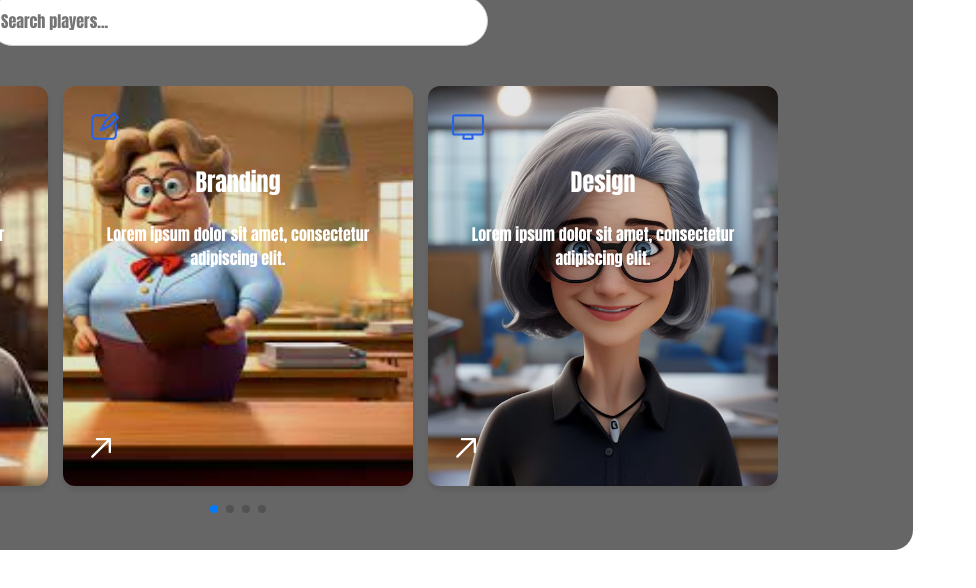
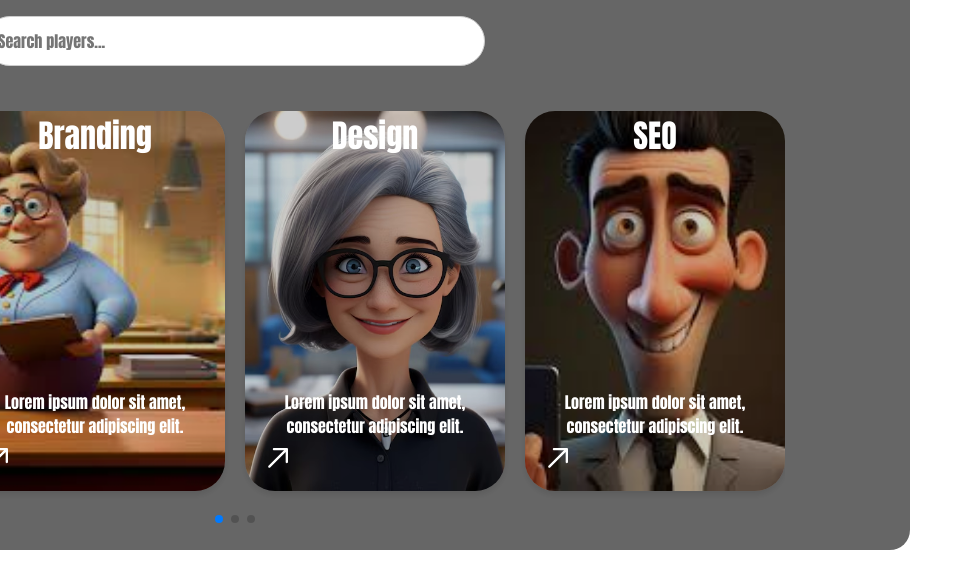
Before and after one commit to aryan123jung/TeamSphere, a React (Vite) app in the folder frontend/: page /players in a window 1280 px wide. Shown: the top 588 px of the page, without its empty margins (0-976 px from the left). Built offline with nearby package versions, Linux system fonts and the light colour scheme.

Commit message:
players page updated

```diff
--- a/frontend/src/App.jsx
+++ b/frontend/src/App.jsx
@@ -6,21 +6,19 @@ import Signup from "./components/SignUp/Signup";
 import Login from "./components/Login/Login";
 import Addplayer from "./components/AddPlayer/Addplayer";
 import Players from "./components/PlayersPage/Players";
-import ActiveSlider from "./components/Slider/ActiveSlider";
 
 function App() {
   return (
     <Router>
       <Routes>
-        <Route path="/" element={<Home />} /> {/* Home page */}
-        {/* Uncomment when needed */}
+        <Route path="/" element={<Home />} />
         <Route path="/login" element={<Login />} />
         <Route path="/signup" element={<Signup />} />
         <Route path="/players" element={<Players />} />
         <Route path="/addPlayer" element={<Addplayer />} />
       </Routes>
     </Router>
-    // <ActiveSlider/>
+
   );
 }
 
--- a/frontend/src/components/PlayersPage/Players.jsx
+++ b/frontend/src/components/PlayersPage/Players.jsx
@@ -1,104 +1,132 @@
-// import React, { useEffect, useState } from "react";
+// import React from "react";
 // import { ImCross } from "react-icons/im";
+// import "swiper/css";
+// import "swiper/css/navigation";
+// import "swiper/css/pagination";
+// import { Swiper, SwiperSlide } from "swiper/react";
+// import { FreeMode, Pagination } from "swiper/modules";
+// import { RxArrowTopRight } from "react-icons/rx";
+// import { ServiceData } from "../PlayersPage/index.js";
+// import "./players.css"; // Separate CSS for Players Page
 
-// import { Chart } from "chart.js";
-// import "./players.css"; // Separate CSS for Players Page
-// import ActiveSlider from "../Slider/ActiveSlider";
+// const Players = ({ closePlayers }) => {
+//   return (
+//     <div className="players-page">
+//       <div className="player-cards">
+//         {/* Close Button */}
+//         <button className="close-btnPlayers" onClick={closePlayers}>
+//           <ImCross />
+//         </button>
 
+//         {/* Title */}
+//         <h1 className="player">Players</h1>
 
-//   const Players = ({ closePlayers }) => { // Accept the prop
-//     return (
-//       <>
-//       <ActiveSlider/>
-//       <div className="players-page">
-//         <div className="player-cards">
-//           <button className="close-btnPlayers" onClick={closePlayers}> {/* Use the prop */}
-//             <ImCross />
-//           </button>
+//         {/* Search Bar */}
+//         <input type="text" className="search-bar" placeholder="Search players..." />
 
-//           <h1 className="player">Players</h1>
-//           <input type="text" className="search-bar" placeholder="Search players..." />
+//         {/* Swiper Slider */}
+//           <Swiper
+//             spaceBetween={15} // ✅ Fixed spacing issue
+//             breakpoints={{
+//               340: { slidesPerView: 2, spaceBetween: 10 },
+//             700: { slidesPerView: 3, spaceBetween: 15 },
+//             1024: { slidesPerView: 4, spaceBetween: 20 }, // ✅ Ensures proper horizontal layout
+//           }}
+//           freeMode={true}
+//           pagination={{ clickable: true }}
+//           modules={[FreeMode, Pagination]}
+//           className="swiper-container"
+//         >
+//           {ServiceData.map((item) => (
+//             <SwiperSlide key={item.title} className="swiper-slide">
+//               <div className="slide-container">
+//                 <div
+//                   className="slide-bg"
+//                   style={{ backgroundImage: `url(${item.backgroundImage})` }}
+//                 />
+//                 <div className="overlay" />
+//                 <div className="slide-content">
+//                   <item.icon className="slide-icon" />
+//                   <h1 className="slide-title">{item.title}</h1>
+//                   <p className="slide-text">{item.content}</p>
+//                 </div>
+//                 <RxArrowTopRight className="arrow-icon" />
+//               </div>
+//             </SwiperSlide>
+//           ))}
+//         </Swiper>
+//       </div>
+//     </div>
+//   );
+// };
 
+// export default Players;
+import React from "react";
+import { ImCross } from "react-icons/im";
+import { RxArrowTopRight } from "react-icons/rx";
+import "swiper/css";
+import "swiper/css/navigation";
+import "swiper/css/pagination";
+import { Swiper, SwiperSlide } from "swiper/react";
+import { FreeMode, Pagination } from "swiper/modules";
+import { ServiceData } from "../PlayersPage/index.js";
+import "./players.css"; // Ensure this file exists
 
-//         </div>
-//       </div>
-//       </>
-//     );
-//   };
-
-//   export default Players;
-
-import React, { useEffect, useState } from "react";
-import { ImCross } from "react-icons/im";
-
-import "swiper/css/navigation";
-import { Navigation } from "swiper/modules";
-
-import "./players.css"; // Separate CSS for Players Page
-import { Swiper, SwiperSlide } from "swiper/react";
-// import "swiper/css";
-// import "swiper/css/pagination";
-// import "swiper/css/free-mode";
-import { FreeMode, Pagination } from "swiper/modules";
-import { RxArrowTopRight } from "react-icons/rx";
-import { ServiceData } from "../Slider/index.js";
-
-  const Players = ({ closePlayers }) => { // Accept the prop
+const Players = ({ closePlayers }) => {
   return (
-      <>
     <div className="players-page">
       <div className="player-cards">
-          <button className="close-btnPlayers" onClick={closePlayers}> {/* Use the prop */}
+        {/* Close Button */}
+        <button className="close-btnPlayers" onClick={closePlayers}>
           <ImCross />
         </button>
 
+        {/* Title */}
         <h1 className="player">Players</h1>
+
+        {/* Search Bar */}
         <input type="text" className="search-bar" placeholder="Search players..." />
 
-
-    {/* <div className="active-slider"> */}
-
+        {/* Swiper Slider */}
         <Swiper
-
-        spaceBetween={-200} // Adjust the spacing between cards
-
+          spaceBetween={15}
           breakpoints={{
-          340: { slidesPerView: 2, spaceBetween: 15 },
+            340: { slidesPerView: 2, spaceBetween: 10 },
             700: { slidesPerView: 3, spaceBetween: 15 },
+            1024: { slidesPerView: 4, spaceBetween: 20 },
           }}
           freeMode={true}
           pagination={{ clickable: true }}
           modules={[FreeMode, Pagination]}
           className="swiper-container"
         >
-            <div className="active-slider">
-
-        {ServiceData.map((item) => (
-          <SwiperSlide key={item.title}>
+          {ServiceData.map((item, index) => (
+            <SwiperSlide key={index} className="swiper-slide">
               <div className="slide-container">
+                {/* Background Image */}
                 <div
                   className="slide-bg"
-                style={{ backgroundImage: `url(${item.backgroundImage})` }}
+                  style={{
+                    backgroundImage: item.backgroundImage ? `url(${item.backgroundImage})` : "none",
+                  }}
                 />
                 <div className="overlay" />
+
+                {/* Slide Content */}
                 <div className="slide-content">
-                <item.icon className="slide-icon" />
+                  {item.icon && <item.icon className="slide-icon" />}
                   <h1 className="slide-title">{item.title}</h1>
                   <p className="slide-text">{item.content}</p>
                 </div>
+
+                {/* Arrow Icon */}
                 <RxArrowTopRight className="arrow-icon" />
               </div>
             </SwiperSlide>
           ))}
-            </div>
-
         </Swiper>
-
-
-
       </div>
     </div>
-      </>
   );
 };
 
--- a/frontend/src/components/PlayersPage/players.css
+++ b/frontend/src/components/PlayersPage/players.css
@@ -1,4 +1,4 @@
-*{
+* {
   margin: 0;
   padding: 0;
   box-sizing: border-box;
@@ -6,58 +6,43 @@
 
 .player {
   position: relative;
-  margin-right: 1100px;
+  margin-left: 20px; /* Adjusted for better positioning */
   margin-top: 10px;
   color: #FF4500;
   font-size: 2rem;
+  text-align: left;
 }
 
-/* 📌 Players Page Container - Holds all player-related content */
+/* 📌 Players Page Container */
 .players-page {
-  /* position: absolute;
-  top: -100px;
-  left: 195px;
+  position: absolute;
+  top: -50px;
+  left: 235px;
   transform: translateX(-50%);
-  width: 1350px; /* Ensures content fits well */
-  /* max-width: 1000px; */
-  /* height: 600px;
-  margin: 50px;
-  padding: 0;
-  backdrop-filter: blur(20px);
-  border-radius: 20px;
-  background: rgba(0, 0, 0, 0.6);
-  color: aliceblue;
-  text-align: center; */
-  position: absolute;
-    top: -100px;
-    left: 188px;
-    transform: translateX(-50%);
-    width: 1350px; /* Ensures content fits well */
-    /* max-width: 1000px; */
+  width: 1350px; /* More responsive */
+  /* max-width: 1200px; */
   height: 600px;
-    margin: 50px;
-    padding: 0;
   backdrop-filter: blur(20px);
   border-radius: 20px;
   background: rgba(0, 0, 0, 0.6);
   color: aliceblue;
   text-align: center;
+  padding: 20px;
 }
 
-/* 📌 Search Bar - Allows users to search for players */
+/* 📌 Search Bar */
 .search-bar {
-  /* top: -50px; */
   border: none;
   border-radius: 30px;
-  width: 60%; /* Adjusted for better alignment */
+  width: 60%;
   max-width: 500px;
   padding: 12px;
-  margin-top: -50px;
   font-size: 16px;
   border: 1px solid #ccc;
+  margin-top: -20px; /* Adjusted for better spacing */
 }
 
-/* 📌 Close Button - Closes the players section */
+/* 📌 Close Button */
 .close-btnPlayers {
   position: absolute;
   top: 15px;
@@ -71,54 +56,44 @@
   transition: color 0.3s ease;
 }
 
-/* 📌 Close Button - Changes color on hover */
 .close-btnPlayers:hover {
   color: red;
 }
 
-/* 📌 ActiveSlider Component - The main slider container */
-.active-slider {
-
-  /* display: flex;
-  align-items: center;
-  justify-content: start;
-  flex-direction: column; */
-  height: 700px;
-  width: 2500px;
-  margin: 0;
-  padding: 20px 0;
+/* 📌 Swiper Container */
+.swiper-container {
+  width: 100%;
+  max-width: 1100px;
+  height: 450px;
+  margin: 20px auto;
+  border-radius: 30px;
 }
 
-/* 📌 Swiper Component - Controls the main swiper size */
-Swiper .swiper-container {
-  width: 2500px;
-  height: 600px;
-  top: 50px;
+/* 📌 Swiper Slide */
+.swiper-slide {
+  display: flex;
+  justify-content: center;
+  align-items: center;
 }
 
-/* 📌 SwiperSlide Component - Each individual slide container */
-.slide-container {
-  width: 350px !important;
-  /* bottom: 200px; */
+/* 📌 Slide Container */
+.swiper-slide .slide-container {
+  width: 300px;
+  /* max-width: 300px; */
   display: flex;
   flex-direction: column;
-  margin: 0;
-  margin-bottom: 50px;
   position: relative;
   box-shadow: 0px 4px 6px rgba(0, 0, 0, 0.1);
   color: white;
-  border-radius: 12px;
-  padding: 0;
-  height: 150px;
-  width: 600px;
+  border-radius: 30px;
+  height: 380px;
   overflow: hidden;
   cursor: pointer;
   background: rgba(255, 255, 255, 0.1);
-  top: 40px;
+  margin-top: -20px;
 }
 
-
-/* 📌 SwiperSlide Background - Adds background image */
+/* 📌 Slide Background */
 .slide-bg {
   position: absolute;
   inset: 0;
@@ -126,71 +101,62 @@ Swiper .swiper-container {
   background-position: center;
 }
 
-/* 📌 SwiperSlide Background Overlay - Adds dark overlay effect */
+/* 📌 Overlay */
 .overlay {
   position: absolute;
   inset: 0;
   background-color: black;
-  opacity: 0.2; /* Default opacity */
+  opacity: 0.2;
   transition: opacity 0.3s ease;
 }
 
-/* 📌 SwiperSlide Background Overlay - Increases overlay visibility on hover */
 .slide-container:hover .overlay {
-  opacity: 0.5; /* Darkens overlay on hover */
+  opacity: 0.5;
 }
 
-/* 📌 SwiperSlide Content - Holds the text and icon inside slides */
+
+
+/* 📌 Slide Content */
 .slide-content {
   position: relative;
   display: flex;
   flex-direction: column;
-  gap: 10px;
+  gap: 230px;
 }
 
-/* 📌 SwiperSlide Icon - Controls the icon style */
-.slide-icon {
-  color: #2563eb;/* Default icon color */
-  width: 36px; /* Icon width */
-  height: 36px; /* Icon height */
-  transition: color 0.3s ease;
-  bottom: 120px;
-}
-
-/* 📌 SwiperSlide Icon - Changes icon color on hover */
-.slide-container:hover .slide-icon {
-  color: #3b82f6; /* Changes icon color on hover */
-}
-
-/* 📌 SwiperSlide Title - Controls the title text */
-.slide-title {
-  font-size: 1.5rem; /* Default font size */
-  font-weight: bold;
-}
-
-/* 📌 SwiperSlide Text - Controls paragraph styling */
-.slide-text {
-  font-size: 1rem; /* Default text size */
-}
-
-/* 📌 SwiperSlide Arrow Icon - Controls the arrow at the bottom-left */
+/* 📌 Arrow Icon */
 .arrow-icon {
   position: absolute;
   bottom: 15px;
   left: 15px;
   width: 35px;
   height: 35px;
-  color: white; /* Default arrow color */
+  color: white;
   transition: transform 0.2s ease, color 0.2s ease;
 }
 
-/* 📌 SwiperSlide Arrow Icon - Rotates and changes color on hover */
 .slide-container:hover .arrow-icon {
-  color: #3b82f6; /* Changes arrow color */
-  transform: rotate(45deg); /* Rotates arrow on hover */
+  color: #3b82f6;
+  transform: rotate(45deg);
 }
 
-/* 📌 Responsive Design - Adjusts layout for tablets and smaller screens */
+/* 📌 Responsive Design */
+@media (max-width: 1024px) {
+  .players-page {
+    width: 95%;
+    height: auto;
+  }
+
+  .swiper-container {
+    max-width: 100%;
+  }
+
+  .swiper-slide .slide-container {
+    height: 300px;
+    max-width: 250px;
+  }
+}
+
 @media (max-width: 768px) {
   .players-page {
     width: 90%;
@@ -201,17 +167,12 @@ Swiper .swiper-container {
     width: 80%;
   }
 
-  .swiper-container {
-      max-width: 100%;
-  }
-
   .slide-container {
-      height: 200px;
-      width: 200px;
+    height: 250px;
+    max-width: 220px;
   }
 }
 
-/* 📌 Responsive Design - Adjusts layout for mobile screens */
 @media (max-width: 480px) {
   .players-page {
     width: 95%;
@@ -223,7 +184,7 @@ Swiper .swiper-container {
   }
 
   .slide-container {
-      height: 180px;
-      width: 180px;
+    height: 200px;
+    max-width: 180px;
   }
 }
```
Also changed, not shown: frontend/src/components/PlayersPage/index.js (renamed from frontend/src/components/Slider/index.js, +12 -12 lines), frontend/src/components/Slider/ActiveSlider.jsx (+44 -44 lines), frontend/src/components/PlayersPage/pla.css (added). Lines whose indentation alone changed are shown as unchanged.
